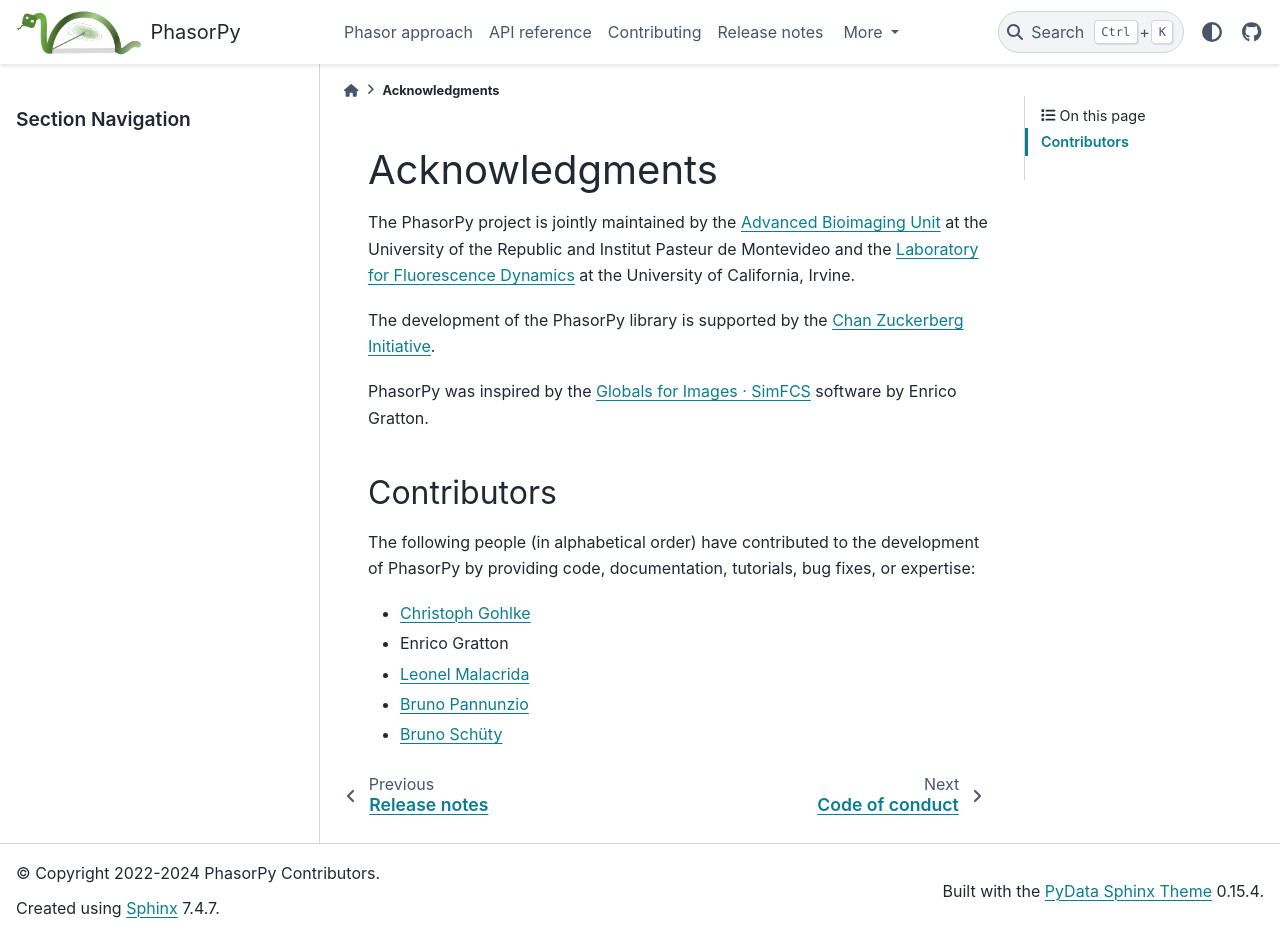
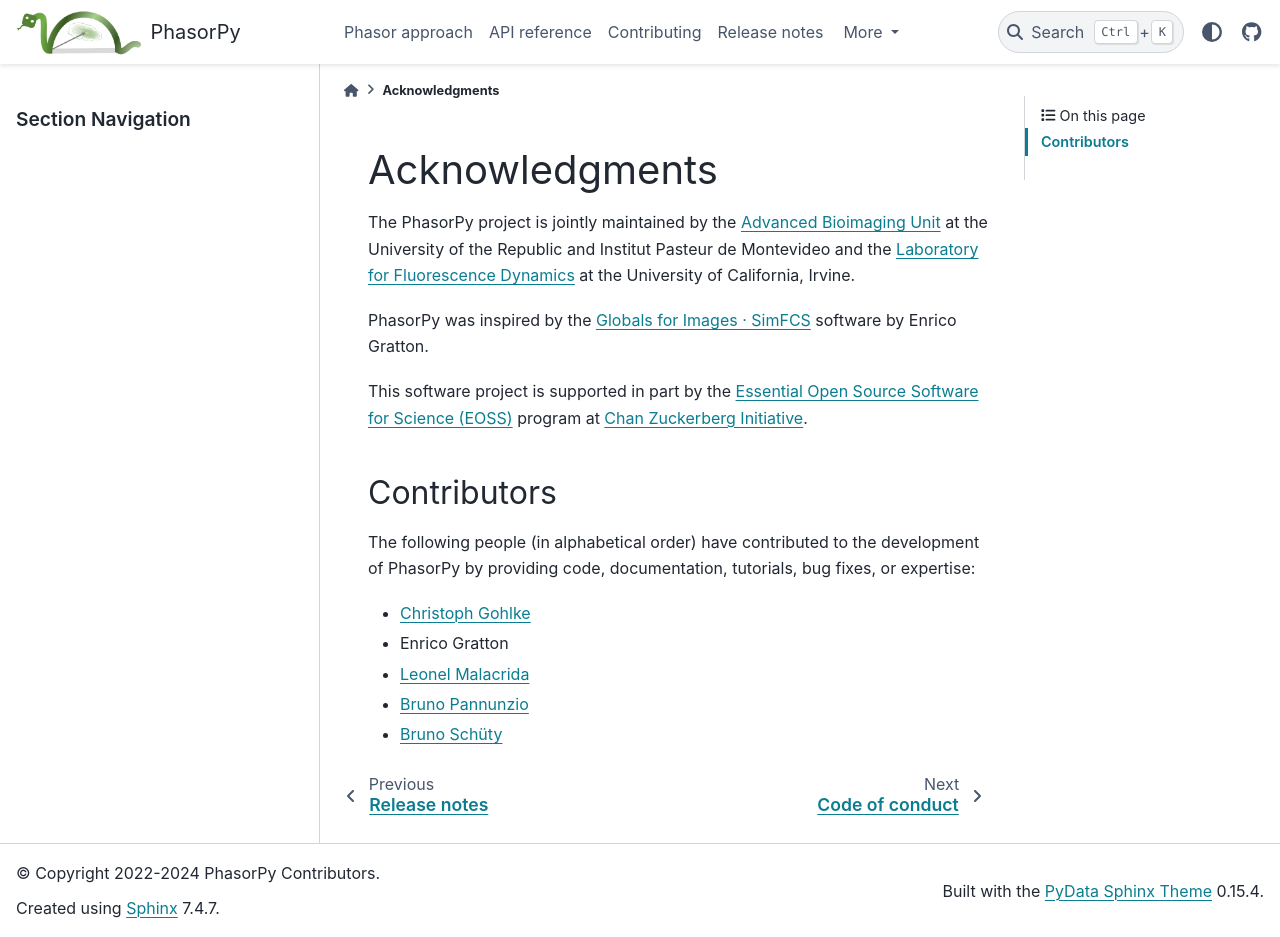
Before and after one commit to phasorpy/phasorpy, a Sphinx documentation site: the page built from docs/acknowledgments.rst, in a window 1280 px wide and 937 px high. Built offline with Sphinx 7.4.7 and the PyData theme 0.15.4, drawn with Linux system fonts in a browser that asks for light colours; pages that are not in the unit, such as notebooks, are missing from menus.

```diff
--- a/docs/acknowledgments.rst
+++ b/docs/acknowledgments.rst
@@ -7,13 +7,14 @@ at the University of the Republic and Institut Pasteur de Montevideo and the
 `Laboratory for Fluorescence Dynamics <https://www.lfd.uci.edu>`_
 at the University of California, Irvine.
 
-The development of the PhasorPy library is supported by the
-`Chan Zuckerberg Initiative
-<https://chanzuckerberg.com/eoss/proposals/phasorpy-a-python-library-for-phasor-analysis-of-flim-and-spectral-imaging/>`_.
-
 PhasorPy was inspired by the
 `Globals for Images · SimFCS <https://www.lfd.uci.edu/globals/>`_ software by
 Enrico Gratton.
+
+This software project is supported in part by the
+`Essential Open Source Software for Science (EOSS)
+<https://chanzuckerberg.com/eoss/>`_ program at
+`Chan Zuckerberg Initiative <https://chanzuckerberg.com/>`_.
 
 .. _contributors:
 
```
Also changed, not shown: README.md (+6 -2 lines).
